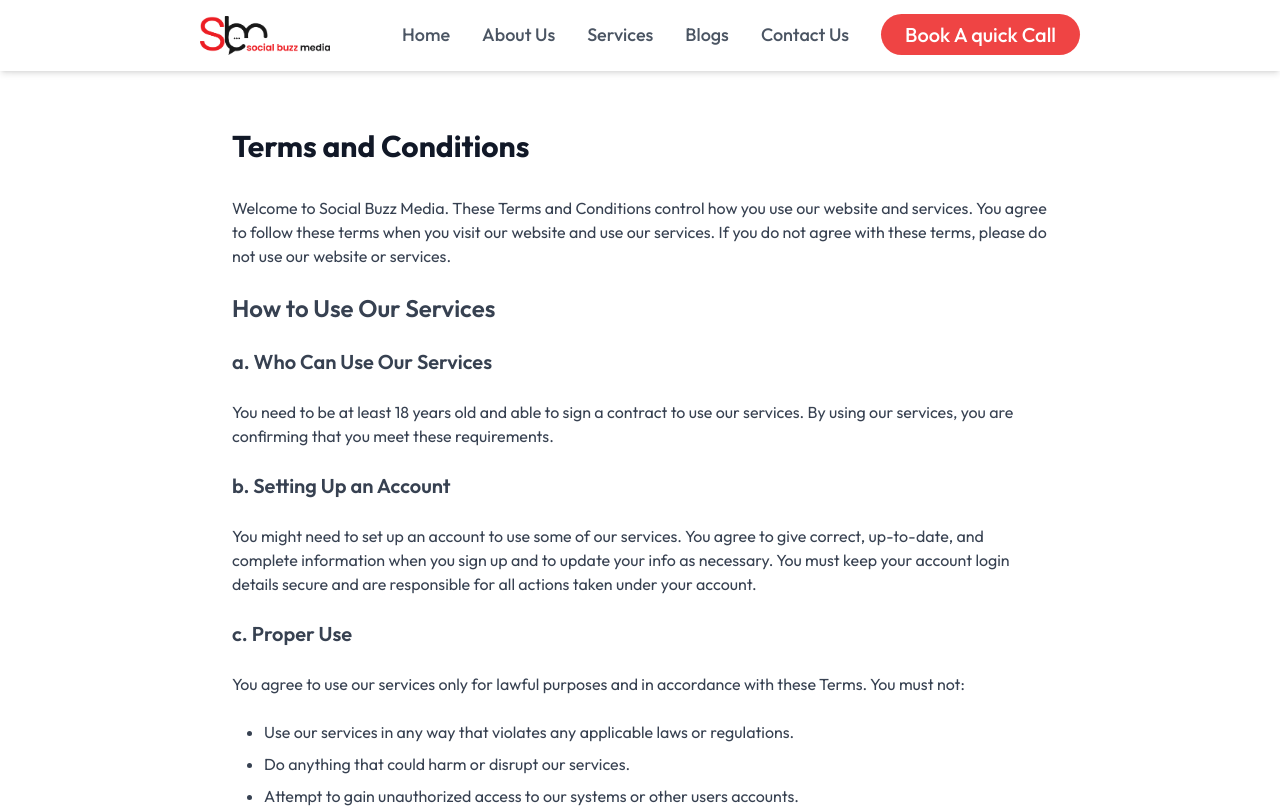
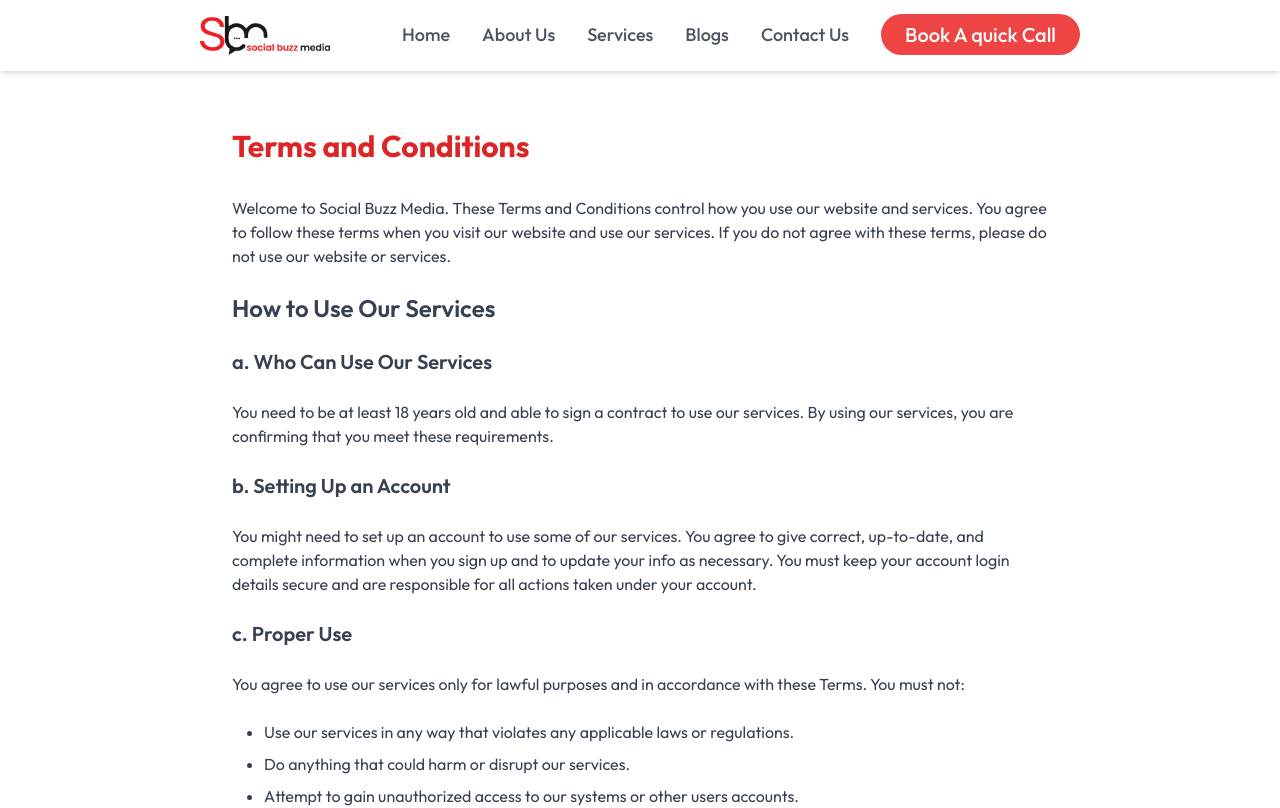
Before and after one commit to SocialBuzzMedia/main-site, a React (Vite) app: page /terms-and-conditions in a window 1280 px wide. Shown: the top 808 px of the page. Built offline with nearby package versions, Linux system fonts and the light colour scheme.

Commit message:
Committed something

```diff
--- a/src/pages/AboutPage/About.jsx
+++ b/src/pages/AboutPage/About.jsx
@@ -178,7 +178,7 @@ const About = () => {
             <hr className="w-9/12 mx-auto" />
 
             <div className=" py-10">
-                <div className="container w-3/4 mx-auto">
+                <div className="container w-9/12 mx-auto">
                     <div>
                         <Headings
                             title={`Our Team`}
@@ -187,8 +187,8 @@ const About = () => {
                             classNameDesc={`text-black`}
                         />
                     </div>
-                    <div className=" lg:w-9/12 w-11/12">
-                        {/* Team Members     */}
+                    <div className=" lg:w-9/12 w-11/12 mx-auto">
+                        {/* Team Members*/}
                         <div className="grid grid-cols-1 sm:grid-cols-1 md:grid-cols-2 lg:grid-cols-3  gap-5 m-8">
                             {employeeSection.map((emp) => (
                                 <Teams key={emp._id} teamDetails={emp} />
--- a/src/pages/PrivacyPolicy.jsx
+++ b/src/pages/PrivacyPolicy.jsx
@@ -9,7 +9,7 @@ const PrivacyPolicy = () => {
             />
             <div className=" p-6">
                 <div className="max-w-3xl mx-auto  p-8">
-                    <h1 className="text-3xl font-bold mb-4 text-gray-800">
+                    <h1 className="text-3xl font-bold mb-4 text-red-600">
                         Privacy Policy
                     </h1>
                     <p className="mb-4 text-gray-600">
--- a/src/pages/TermsCond.jsx
+++ b/src/pages/TermsCond.jsx
@@ -9,7 +9,7 @@ const TermsCond = () => {
             />
             <div className="min-h-screen  flex items-center justify-center py-12 px-4 sm:px-6 lg:px-8">
                 <div className="max-w-4xl w-full space-y-8 p-10 rounded-lg">
-                    <h1 className="text-3xl font-bold text-gray-900">
+                    <h1 className="text-3xl font-bold text-red-600">
                         Terms and Conditions
                     </h1>
                     <section className="space-y-6 text-gray-700">
```
